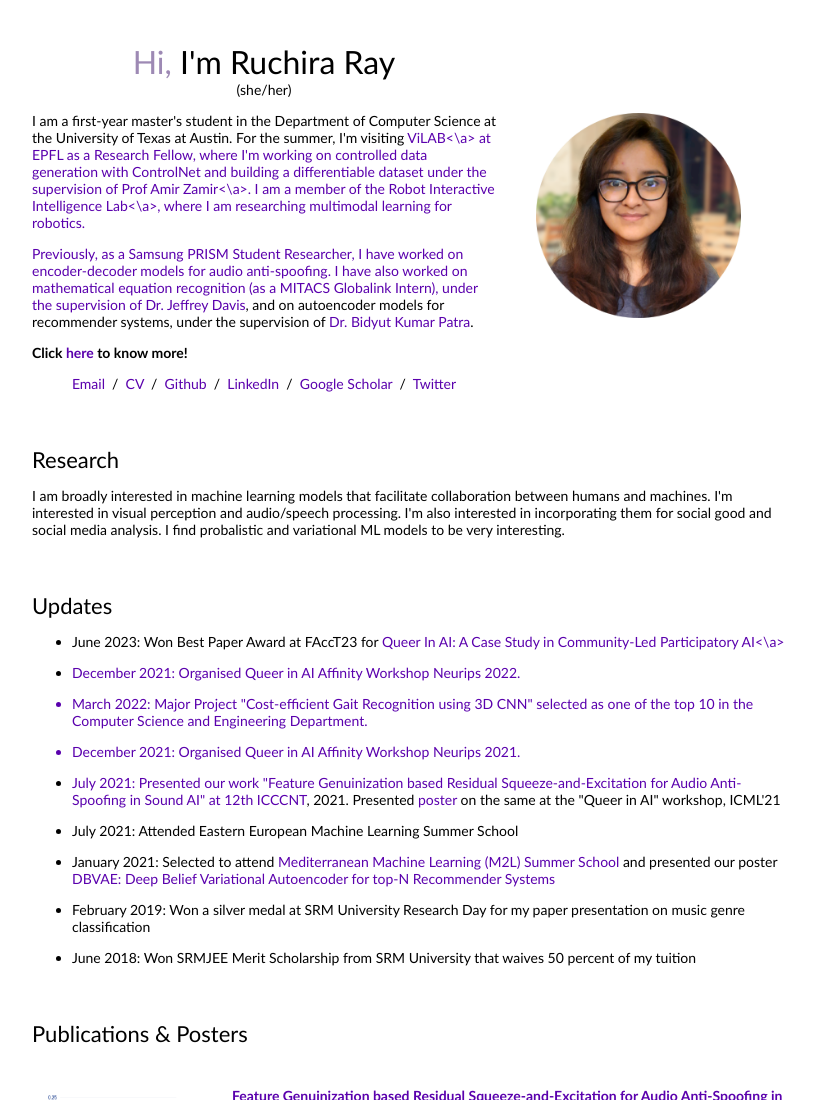
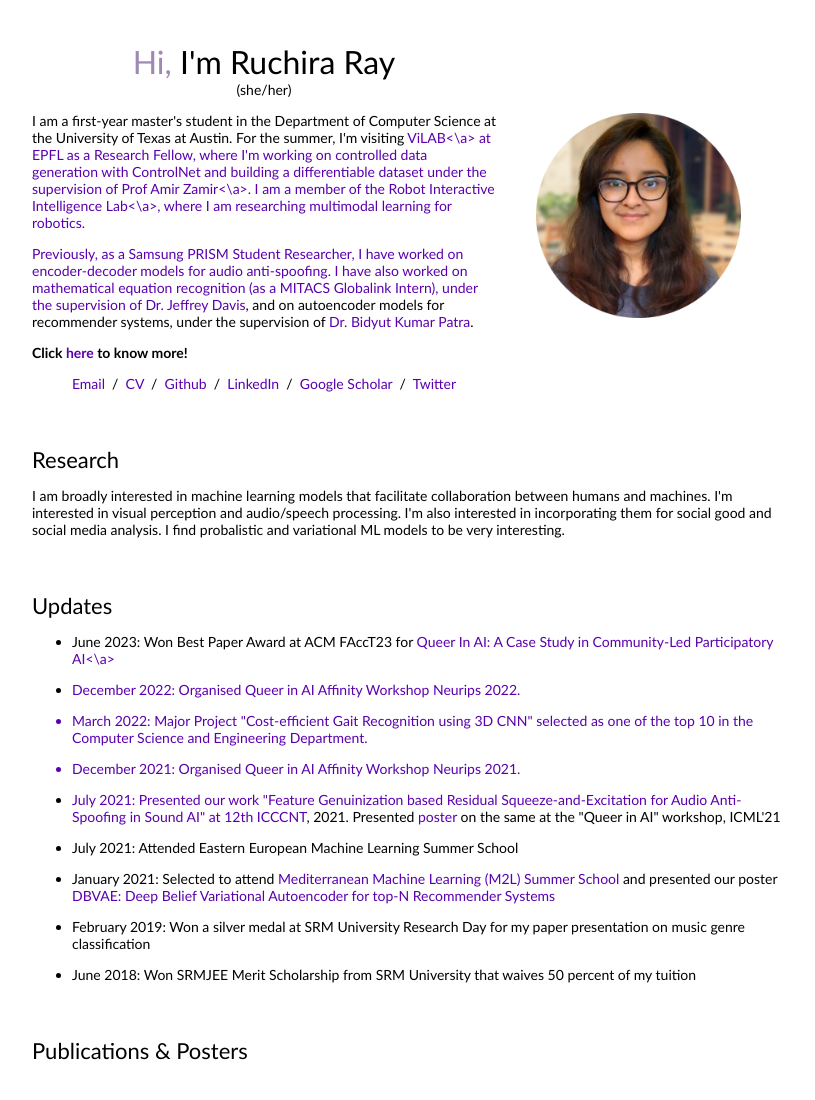
Before and after one commit to rayruchira/rayruchira.github.io, a plain HTML site: page index.html in a window 1280 px wide. Shown: the top 1100 px of the page, without its empty margins (228-1043 px from the left). Drawn offline with Linux system fonts and the light colour scheme.

Commit message:
Update index.html

```diff
--- a/index.html
+++ b/index.html
@@ -75,8 +75,9 @@
           <td style="padding:20px;width:100%;vertical-align:middle">
             <heading>Updates</heading>
             <ul class="space_list">
-              <li>June 2023: Won Best Paper Award at FAccT23 for <a href="https://dl.acm.org/doi/abs/10.1145/3593013.3594134">Queer In AI: A Case Study in Community-Led Participatory AI<\a>
-              <li>December 2021: Organised Queer in AI Affinity Workshop Neurips 2022. </li>
+              <li>June 2023: Won Best Paper Award at ACM FAccT23 for <a href="https://dl.acm.org/doi/abs/10.1145/3593013.3594134">Queer In AI: A Case Study in Community-Led Participatory AI<\a>
+<!--               <li>May 2023: Organising Queer in AI Affinity Workshop Neurips 2023 and . </li> -->
+              <li>December 2022: Organised Queer in AI Affinity Workshop Neurips 2022. </li>
               <li>March 2022: Major Project "Cost-efficient Gait Recognition using 3D CNN" selected as one of the top 10 in the Computer Science and Engineering Department. </li>
               <li>December 2021: Organised Queer in AI Affinity Workshop Neurips 2021. </li>
 <!--               <li>October 2021: Started working as a Teaching Assistant for 18CSC201J Data Structures and Algorithms (taught by Dr. Vijaya Kalavakonda)</li> -->
```
